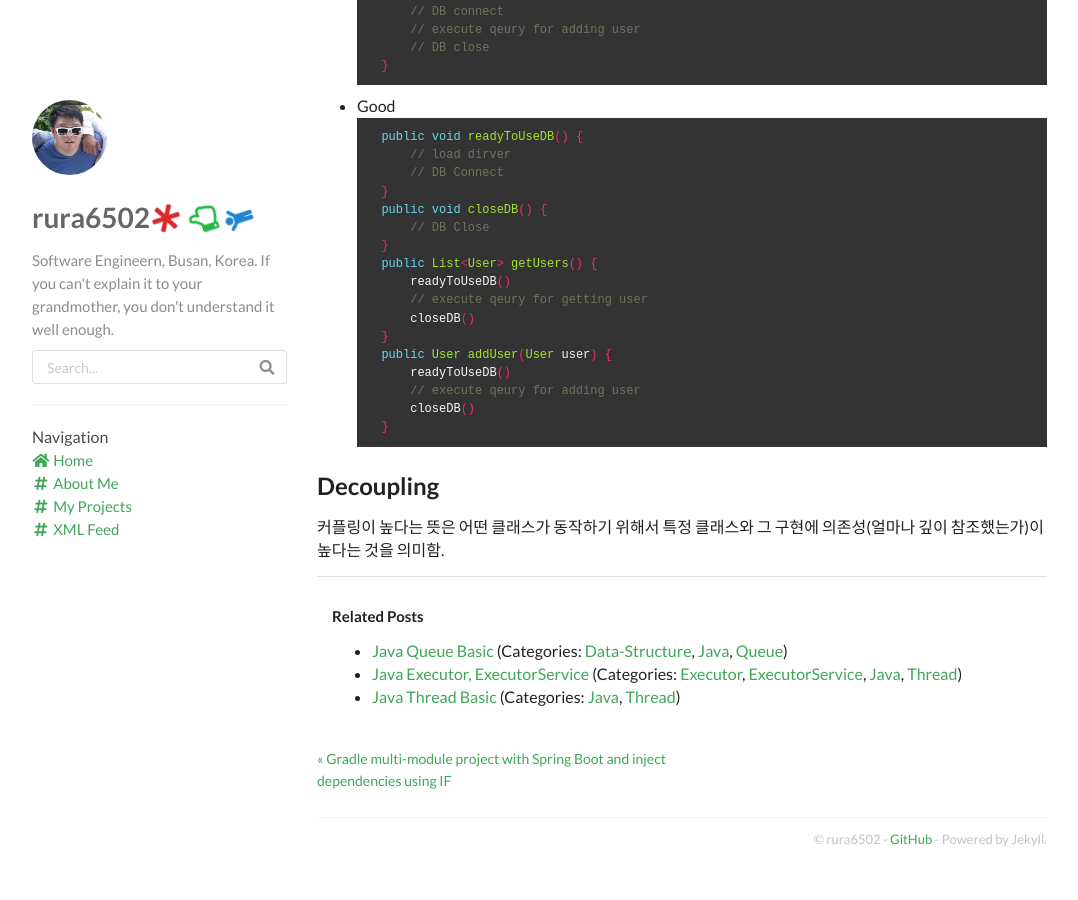
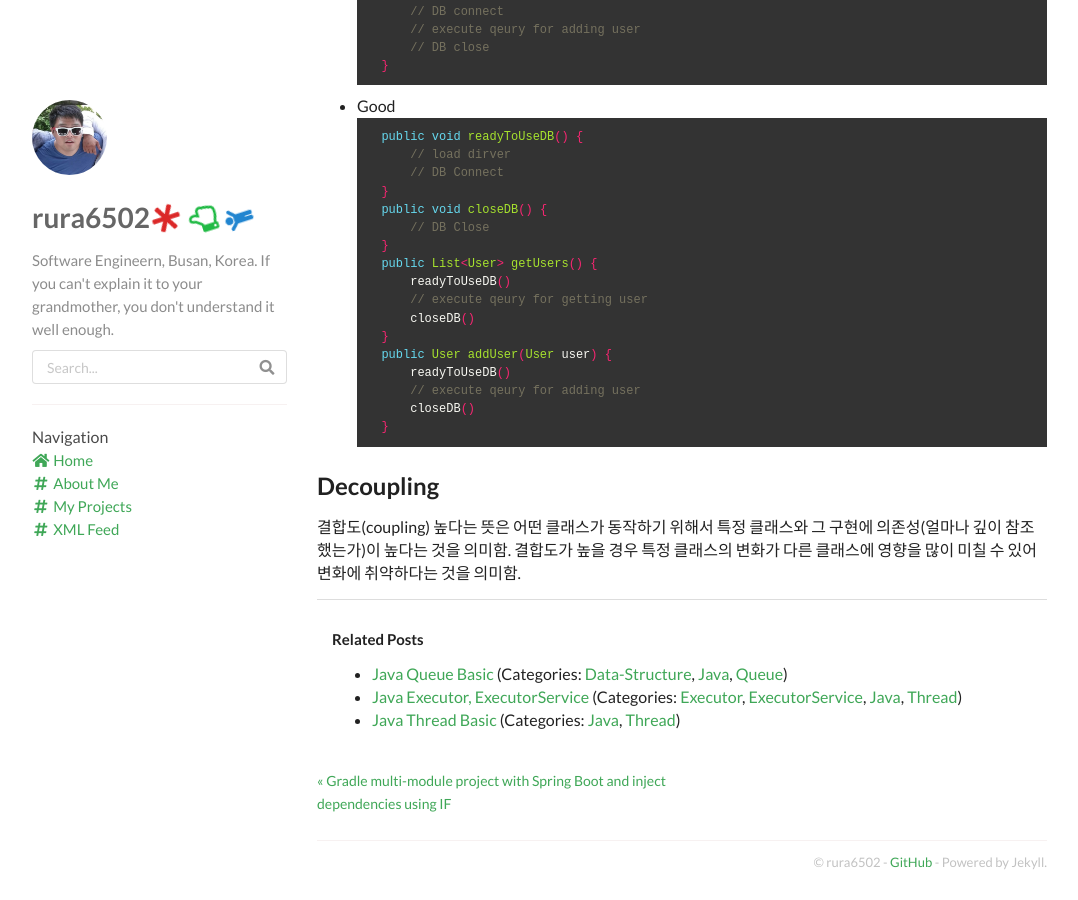
Before and after one commit to rura6502/rura6502.github.io, a Jekyll site: the page built from _posts/2020-08-16-프로그램 설계 원칙 - KISS, DRY.md, in a window 1280 px wide and 900 px high, scrolled down 1237 px. Shown: the whole window, without its empty margins (53-1131 px from the left). Built offline with Jekyll 4.4.1, drawn with Linux system fonts in a browser that asks for light colours; nearby versions of some CDN libraries; comment, search, counter and statistics services are not loaded; before the commit the page ends 2114 px from its top, so only the background shows below that.

Commit message:
_posts/2020-08-16-프로그램 설계 원칙 - KISS, DRY.md updated from https://stackedit.io/

````diff
--- a/_posts/2020-08-16-프로그램 설계 원칙 - KISS, DRY.md
+++ b/_posts/2020-08-16-프로그램 설계 원칙 - KISS, DRY.md
@@ -83,8 +83,10 @@ categories: [OOP, Java]
 	```
 
 ## Decoupling
-커플링이 높다는 뜻은 어떤 클래스가 동작하기 위해서 특정 클래스와 그 구현에 의존성(얼마나 깊이 참조했는가)이 높다는 것을 의미함.
+결합도(coupling) 높다는 뜻은 어떤 클래스가 동작하기 위해서 특정 클래스와 그 구현에 의존성(얼마나 깊이 참조했는가)이 높다는 것을 의미함. 결합도가 높을 경우 특정 클래스의 변화가 다른 클래스에 영향을 많이 미칠 수 있어 변화에 취약하다는 것을 의미함.
+
+
 <!--stackedit_data:
-eyJoaXN0b3J5IjpbLTE0MzA4MDk3OTcsOTAzMzcyODg0LC04MD
-k5MDYzNjZdfQ==
+eyJoaXN0b3J5IjpbMTk4NjgyMDg4MSw5MDMzNzI4ODQsLTgwOT
+kwNjM2Nl19
 -->
````
